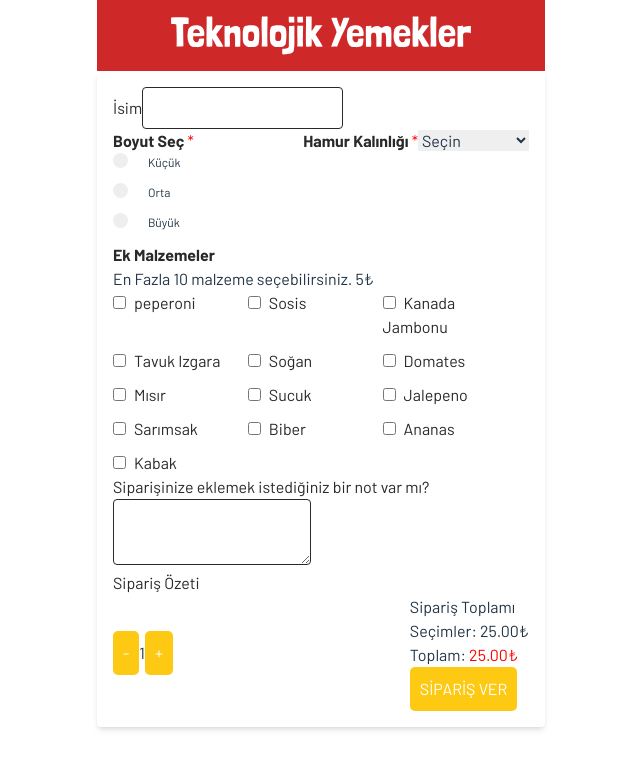
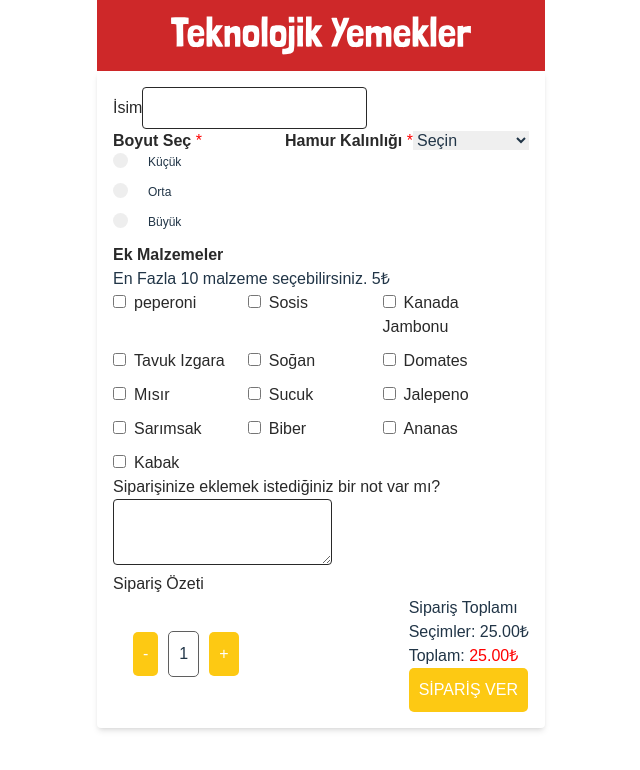
Before and after one commit to KemalArasTosunlar/s8-challamge-pizza-kemal, a React (Vite) app: page /order in a window 1280 px wide. Shown: the top 770 px of the page, without its empty margins (319-959 px from the left). Built offline with nearby package versions, Linux system fonts and the light colour scheme.

Commit message:
Update dependencies and enhance OrderPizza component; migrate to react-router-dom v7, improve form handling, and add quantity control features

```diff
--- a/package.json
+++ b/package.json
@@ -17,7 +17,7 @@
     "cypress": "^13.17.0",
     "react": "^18.2.0",
     "react-dom": "^18.2.0",
-    "react-router-dom": "^5.2.0",
+    "react-router-dom": "^7.1.1",
     "react-strap": "^0.0.1",
     "react-toastify": "^11.0.2",
     "reactstrap": "^9.2.3",
--- a/src/App.jsx
+++ b/src/App.jsx
@@ -1,5 +1,5 @@
 import { useState } from 'react';
-import { BrowserRouter as Router, Route, Switch } from 'react-router-dom';
+import { BrowserRouter as Router, Route, Routes } from 'react-router-dom';
 import Home from './Home'; // Ensure Home is imported
 import OrderPizza from './OrderPizza';
 import './App.css';
@@ -7,6 +7,7 @@ import Navbar from './components/NavBar/NavBar'; // Importing Navbar component
 import { ToastContainer } from 'react-toastify';
 import Footer from './components/Footer/Footer'; // Importing Footer component
 import 'react-toastify/dist/ReactToastify.css';
+
 
 function App() {
   const [count, setCount] = useState(0);
@@ -21,13 +22,9 @@ function App() {
     <Router>
       <ToastContainer />
       <Navbar /> {/* NavBar visible on all pages */}
-      <Switch>
-        <Route path="/" exact>
-          <Home />
-          <Footer /> {/* Footer visible only on the homepage */}
-        </Route>
-        <Route path="/order" render={() => (
-          <OrderPizza
+      <Routes>
+        <Route path="/" element={<Home />} /> {/* Update Route to use element prop */}
+        <Route path="/order" element={<OrderPizza
           name={name}
           setName={setName}
           size={size}
@@ -36,9 +33,8 @@ function App() {
           setToppings={setToppings}
           notes={notes}
           setNotes={setNotes}
-          />
-        )} />
-      </Switch>
+        />} />
+      </Routes>
     </Router>
   );
 }
--- a/src/Home.jsx
+++ b/src/Home.jsx
@@ -1,6 +1,7 @@
 import React from 'react';
 import homeBanner from './assets/home-banner.png';
 import logo from './assets/logo.svg'; // Import the logo
+
 
 const Home = () => {
     return (
--- a/src/OrderPizza.css
+++ b/src/OrderPizza.css
@@ -1,7 +1,8 @@
-@import url('https://fonts.googleapis.com/css2?family=Barlow:wght@400;700&display=swap');
-
-body {
-    margin: 0;
+.quantity {
+    margin: 0 10px; /* Equal spacing on left and right */
+    text-align: center; /* Center the text */
+}
+body{
     font-family: 'Barlow', sans-serif; /* Updated font to Barlow */
     display: block;
 }
@@ -107,6 +108,12 @@ body {
 }
 
 /* Button styles */
+.quantity-control {
+    margin: 10px 20px; /* Add margin to create space around the quantity control */
+    display: flex;
+    align-items: center;
+}
+
 .quantity-control button {
     background-color: #FDC913; /* Set background color for + and - buttons */
     border: none; /* Remove default border */
@@ -114,6 +121,12 @@ body {
     padding: 10px; /* Add padding */
     border-radius: 5px; /* Rounded corners */
     cursor: pointer; /* Pointer cursor on hover */
+}
+
+.border-box {
+    border: 1px solid #5F5F5F; /* Border color */
+    padding: 10px; /* Padding inside the border box */
+    border-radius: 5px; /* Rounded corners */
 }
 
 .order-button {
--- a/src/OrderPizza.jsx
+++ b/src/OrderPizza.jsx
@@ -1,4 +1,5 @@
 import React, { useState } from 'react';
+import { useNavigate } from 'react-router-dom'; // Import useNavigate
 import { Form, FormGroup, Label, Input } from 'reactstrap';
 import { toast } from 'react-toastify';
 import axios from 'axios';
@@ -8,9 +9,11 @@ const OrderPizza = () => {
     const [quantity, setQuantity] = useState(1); // Initialize quantity state
     const [name, setName] = useState('');
     const [size, setSize] = useState('');
-    const [dough, setDough] = useState(''); // State for dough thicknes
+    const [dough, setDough] = useState(''); // State for dough thickness
     const [toppings, setToppings] = useState([]);
     const [notes, setNotes] = useState('');
+    const [formErrors, setFormErrors] = useState({}); // State for form errors
+    const [isFormValid, setIsFormValid] = useState(false); // State for form validity
 
     const handleToppingChange = (topping) => {
         setToppings((prev) =>
@@ -18,22 +21,26 @@ const OrderPizza = () => {
         );
     };
 
+const navigate = useNavigate(); // Initialize useNavigate for navigation
+
     const handleSubmit = async (e) => {
+        e.preventDefault(); // Formun varsayılan gönderimini engelliyorum
         if (name.length < 3) {
             toast.error('İsim en az 3 karakter olmalıdır.');
             return;
         }
-        e.preventDefault(); // Formun varsayılan gönderimini engelliyorum
         try {
             const response = await axios.post('/api/order', { name, size, dough, toppings, notes });
             toast.success('Siparişiniz başarıyla alındı!');
         } catch (error) {
-            toast.error('Sipariş alırken bir hata oluştu.');
+            console.error('Error response:', error.response); // Log the error response
+            const errorMessage = error.response?.data?.message || 'Sipariş alırken bir hata oluştu.';
+            toast.error(errorMessage); // Display specific error message
         }
     };
 
     return (
-        <div style={{ height: '100vh'}}>
+        <div style={{ height: '100vh' }}>
             <Form onSubmit={handleSubmit} className="max-w-md mx-auto p-4 bg-gray rounded shadow-md">
                 <FormGroup>
                     <Label for="name" className="text-[#292929]">İsim</Label>
@@ -46,6 +53,7 @@ const OrderPizza = () => {
                         className="border border-[#292929] rounded p-2"
                     />
                 </FormGroup>
+
                 <div style={{ display: 'flex', justifyContent: 'space-between' }}>
                     <FormGroup style={{ marginRight: '20px' }}>
                         <Label for="size" className="text-[#292929]">
@@ -66,6 +74,7 @@ const OrderPizza = () => {
                             </label>
                         </div>
                     </FormGroup>
+
                     <FormGroup>
                         <Label for="dough" className="text-[#292929]">
                             <strong>Hamur Kalınlığı</strong> <span style={{ color: 'red' }}>*</span>
@@ -83,6 +92,7 @@ const OrderPizza = () => {
                         </Input>
                     </FormGroup>
                 </div>
+
                 <FormGroup>
                     <Label for="toppings">
                         <strong className="text-[#292929]">Ek Malzemeler</strong>
@@ -90,7 +100,6 @@ const OrderPizza = () => {
                     <p>En Fazla 10 malzeme seçebilirsiniz. 5₺</p>
                     <div style={{ display: 'flex', flexWrap: 'wrap', gap: '10px' }}>
                         {['peperoni', 'Sosis', 'Kanada Jambonu', 'Tavuk Izgara', 'Soğan', 'Domates', 'Mısır', 'Sucuk', 'Jalepeno', 'Sarımsak', 'Biber', 'Ananas', 'Kabak'].map((topping, index) => (
-                            index < 15 && (
                             <div key={topping} style={{ width: '30%' }}>
                                 <Input
                                     type="checkbox"
@@ -101,10 +110,10 @@ const OrderPizza = () => {
                                 />
                                 <Label for={topping} className="text-[#292929]">{topping}</Label>
                             </div>
-                            )
                         ))}
                     </div>
                 </FormGroup>
+
                 <FormGroup>
                     <Label for="notes" className="text-[#292929]">Siparişinize eklemek istediğiniz bir not var mı?</Label>
                     <Input
@@ -115,19 +124,20 @@ const OrderPizza = () => {
                         className="border border-[#292929] rounded p-2"
                     />
                 </FormGroup>
+
                 <FormGroup>
                     <Label className="text-[#292929]">Sipariş Özeti</Label>
                     <div style={{ display: 'flex', justifyContent: 'space-between', alignItems: 'center' }}>
                         <div className="quantity-control">
                             <button type="button" className="decrease" onClick={() => setQuantity(Math.max(1, quantity - 1))}>-</button>
-                                <span className="quantity">{quantity}</span>
+                            <span className="quantity border-box">{quantity}</span>
                             <button type="button" className="increase" onClick={() => setQuantity(quantity + 1)}>+</button>
                         </div>
                         <div className="summary-box">
                             <h3>Sipariş Toplamı</h3>
                             <p>Seçimler: <span className="selections">25.00₺</span></p>
                             <p>Toplam: <span className="total" style={{ color: 'red' }}>{(25.00 * quantity).toFixed(2)}₺</span></p>
-                                <button type="button" className="order-button" onClick={handleSubmit}>SİPARİŞ VER</button>
+                            <button type="submit" className="order-button">SİPARİŞ VER</button>
                         </div>
                     </div>
                 </FormGroup>
```
Also changed, not shown: 1 other file (tests, documents, lock files or other folders). Lines whose indentation alone changed are shown as unchanged.
